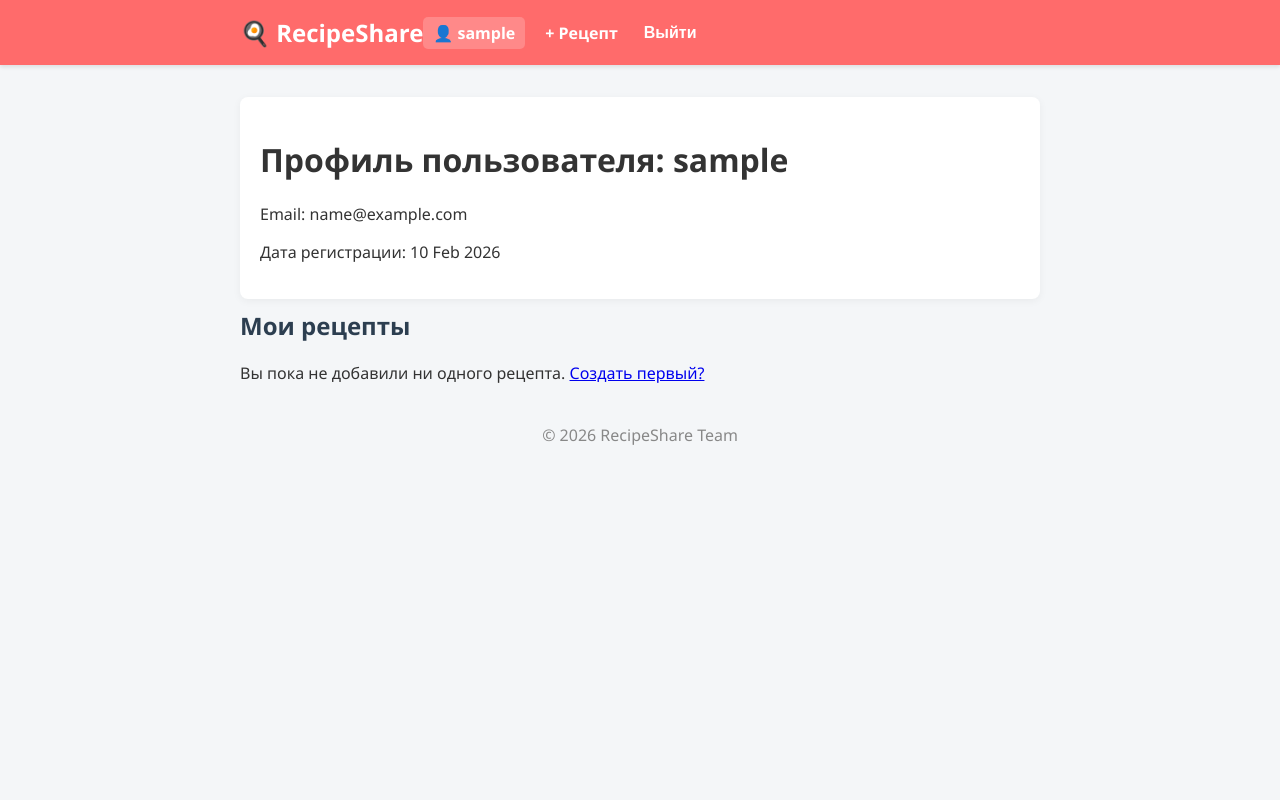
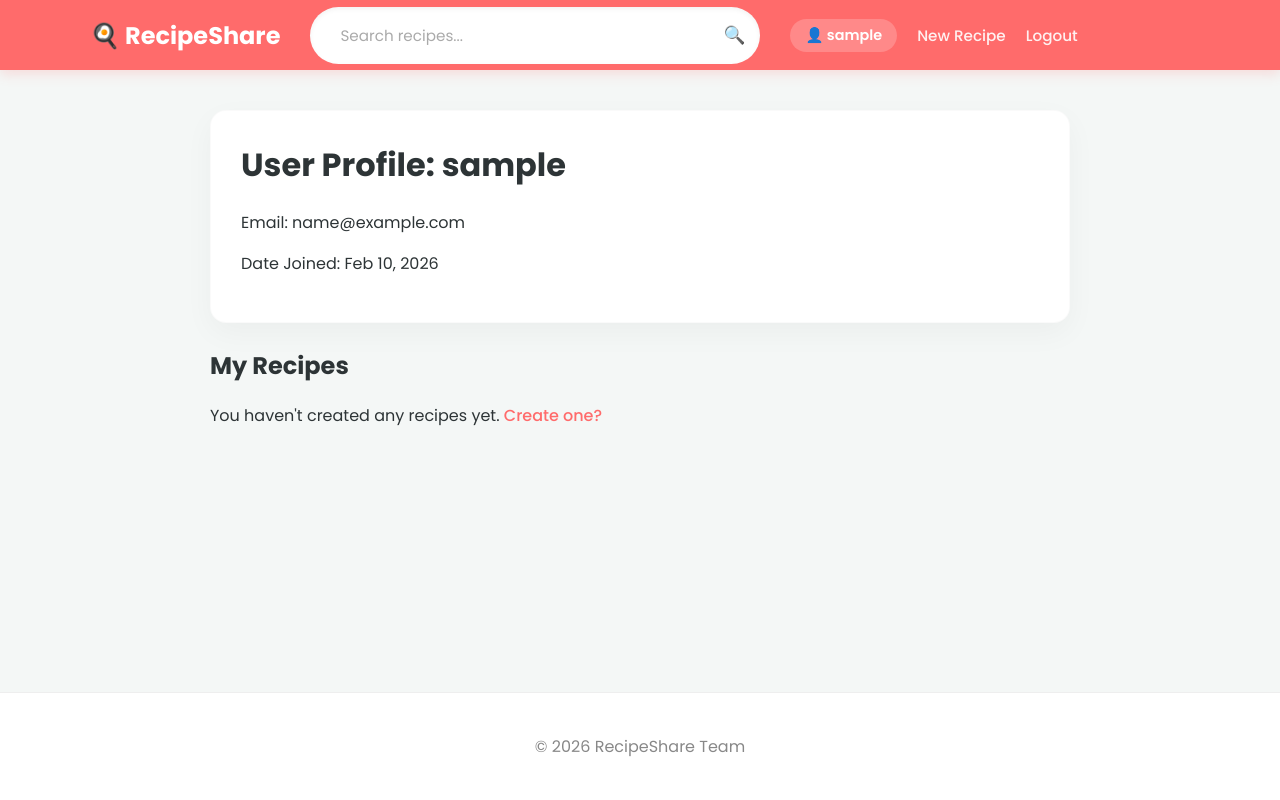
Before and after one commit to unemployment-org/recipesite, a Django app: page /accounts/profile/ in a window 1280 px wide. Run offline with Django 5.2, Linux system fonts and the light colour scheme; the visitor is signed in with stand-in values (Sample User, id 1); data that the repository does not hold is empty.

Commit message:
Final fixes and commit

```diff
--- a/recipes/models.py
+++ b/recipes/models.py
@@ -21,7 +21,7 @@ class Recipe(models.Model):
     # Кто добавил рецепт (если удалим юзера, рецепт останется)
     author = models.ForeignKey(User, on_delete=models.SET_NULL, null=True, blank=True)
     # Простое текстовое поле для тегов (например: "Острое, Быстро")
-    tags = models.CharField(max_length=200, blank=True, help_text="Введите теги через запятую")
+    tags = models.CharField(max_length=200, blank=True, help_text="Enter tags separated by commas")
 
     def __str__(self): return self.title
 
--- a/recipes/static/css/style.css
+++ b/recipes/static/css/style.css
@@ -1,52 +1,204 @@
-body {
-    font-family: 'Segoe UI', Tahoma, Geneva, Verdana, sans-serif;
-    margin: 0;
-    background-color: #f4f6f8;
-    color: #333;
+/* --- Глобальные настройки --- */
+* {
+    box-sizing: border-box;
 }
 
+html, body {
+    height: 100%; /* Важно для прижатия подвала */
+}
+
+body {
+    font-family: 'Poppins', sans-serif;
+    margin: 0;
+    background-color: #f4f7f6;
+    color: #2d3436;
+    /* Магия Flexbox для подвала */
+    display: flex;
+    flex-direction: column;
+    min-height: 100vh;
+}
+
+/* Принудительный шрифт для элементов */
+input, button, textarea, select, a {
+    font-family: 'Poppins', sans-serif;
+}
+
+/* --- Шапка (Navbar) --- */
 .navbar {
     background-color: #ff6b6b;
-    padding: 1rem 0;
-    margin-bottom: 2rem;
-    box-shadow: 0 2px 4px rgba(0,0,0,0.1);
+    height: 70px;
+    display: flex;
+    align-items: center;
+    box-shadow: 0 4px 12px rgba(255, 107, 107, 0.2);
+    padding: 0 20px;
+    flex-shrink: 0; /* Шапка не сжимается */
+}
+
+.navbar .container {
+    width: 100%;
+    max-width: 1100px;
+    margin: 0 auto;
+    display: flex;
+    justify_content: space-between;
+    align-items: center;
 }
 
 .logo {
     color: white;
     font-size: 1.5rem;
-    font-weight: bold;
+    font-weight: 700;
     text-decoration: none;
+    display: flex;
+    align-items: center;
+    gap: 8px;
 }
 
-.container {
-    max-width: 800px;
-    margin: 0 auto;
-    padding: 0 20px;
+/* --- ПОИСК --- */
+.search-form {
+    flex-grow: 1;
+    max-width: 450px;
+    margin: 0 30px;
 }
 
-.recipe-grid {
-    display: grid;
+.search-bar {
+    background: white;
+    border-radius: 50px;
+    padding: 5px 15px;
+    display: flex;
+    align-items: center;
+    width: 100%;
+    box-shadow: inset 0 2px 5px rgba(0,0,0,0.05);
+}
+
+.search-bar input {
+    border: none;
+    background: transparent;
+    color: #333 !important;
+    font-size: 0.95rem;
+    width: 100%;
+    outline: none;
+    padding: 5px 0;
+}
+
+.search-bar input::placeholder {
+    color: #aaa;
+}
+
+.search-bar button {
+    background: none;
+    border: none;
+    font-size: 1.1rem;
+    cursor: pointer;
+    padding: 0 0 0 10px;
+    color: #ff6b6b;
+    display: flex;
+    align-items: center;
+}
+
+/* --- Кнопки справа --- */
+.nav-links {
+    display: flex;
+    align-items: center;
     gap: 20px;
+}
+
+.nav-item {
+    color: white;
+    text-decoration: none;
+    font-weight: 500;
+    font-size: 0.95rem;
+    opacity: 0.9;
+    transition: 0.2s;
+    background: none;
+    border: none;
+    cursor: pointer;
+    padding: 0;
+}
+
+.nav-item:hover {
+    opacity: 1;
+}
+
+.user-btn {
+    background: rgba(255,255,255,0.2);
+    color: white;
+    text-decoration: none;
+    padding: 6px 15px;
+    border-radius: 20px;
+    font-weight: 600;
+    font-size: 0.9rem;
+}
+
+.logout-btn {
+    font-family: 'Poppins', sans-serif;
+    font-size: 0.95rem;
+    font-weight: 500;
+}
+
+/* --- Контент (Самое важное для подвала) --- */
+.container.content {
+    max-width: 900px;
+    margin: 40px auto;
+    width: 100%;
+    padding: 0 20px;
+    /* Этот параметр заставляет контент растягиваться и толкать подвал вниз */
+    flex: 1 0 auto;
 }
 
 .card {
     background: white;
-    border-radius: 8px;
-    box-shadow: 0 2px 8px rgba(0,0,0,0.05);
-    overflow: hidden;
-    padding: 20px;
+    border-radius: 16px;
+    padding: 30px;
+    box-shadow: 0 10px 30px rgba(0,0,0,0.04);
+    margin-bottom: 25px;
+    border: 1px solid rgba(0,0,0,0.02);
 }
 
-.category-tag {
-    background-color: #e9ecef;
-    color: #495057;
-    padding: 4px 8px;
-    border-radius: 4px;
-    font-size: 0.8rem;
-    text-transform: uppercase;
-    font-weight: bold;
+h1, h2, h3 { color: #2d3436; margin-top: 0; }
+a { color: #ff6b6b; text-decoration: none; font-weight: 500;}
+a:hover { color: #e05252; }
+
+/* Формы */
+input[type="text"], input[type="password"], textarea, select {
+    width: 100%;
+    padding: 12px 15px;
+    border: 2px solid #eee;
+    border-radius: 10px;
+    background: #f9f9f9;
+    font-size: 0.95rem;
+    color: #333;
 }
 
-h2 { margin-top: 10px; color: #2c3e50; }
-footer { text-align: center; margin-top: 40px; color: #888; padding-bottom: 20px;}
+.search-bar input[type="text"] {
+    border: none;
+    background: transparent;
+}
+
+input:focus, textarea:focus {
+    border-color: #ff6b6b;
+    background: white;
+    outline: none;
+}
+
+button[type="submit"]:not(.search-bar button):not(.logout-btn) {
+    background-color: #ff6b6b;
+    color: white;
+    border: none;
+    padding: 12px 25px;
+    border-radius: 10px;
+    font-weight: 600;
+    font-size: 1rem;
+    cursor: pointer;
+    width: 100%;
+}
+
+/* --- ПОДВАЛ (Footer) --- */
+footer {
+    text-align: center;
+    padding: 25px;
+    color: #888;
+    background: #fff;
+    border-top: 1px solid #eee;
+    flex-shrink: 0; /* Запрещаем подвалу сжиматься */
+    width: 100%;
+}
--- a/recipes/templates/recipes/base.html
+++ b/recipes/templates/recipes/base.html
@@ -3,49 +3,8 @@
 <head>
     <meta charset="UTF-8">
     <title>RecipeShare</title>
+    <link href="https://fonts.googleapis.com/css2?family=Poppins:wght@400;500;600;700&display=swap" rel="stylesheet">
     <link rel="stylesheet" href="{% static 'css/style.css' %}">
-    <style>
-        /* Исправление меню: Flexbox с явным разделением */
-        .navbar .container {
-            display: flex;
-            justify_content: space-between; /* Раскидывает элементы по краям */
-            align-items: center;
-            width: 100%;
-        }
-
-        /* Блок с кнопками справа */
-        .nav-links {
-            display: flex;
-            align-items: center;
-            gap: 20px; /* Отступ между кнопками */
-        }
-
-        .nav-links a, .nav-links button {
-            color: white;
-            text-decoration: none;
-            font-weight: bold;
-            font-size: 1rem;
-            background: none;
-            border: none;
-            cursor: pointer;
-        }
-
-        .nav-links a:hover, .nav-links button:hover {
-            text-decoration: underline;
-        }
-
-        .user-greeting {
-            color: #ffe3e3;
-            margin-right: 5px;
-        }
-
-        /* Стиль для кнопки профиля */
-        .profile-btn {
-            background-color: rgba(255, 255, 255, 0.2) !important;
-            padding: 5px 10px;
-            border-radius: 5px;
-        }
-    </style>
 </head>
 <body>
 
@@ -53,17 +12,23 @@
         <div class="container">
             <a href="{% url 'home' %}" class="logo">🍳 RecipeShare</a>
 
+            <form action="{% url 'home' %}" method="get" class="search-form">
+                <div class="search-bar">
+                    <input type="text" name="search" placeholder="Search recipes..." value="{{ search_query|default:'' }}">
+                    <button type="submit">🔍</button>
+                </div>
+            </form>
+
             <div class="nav-links">
                 {% if user.is_authenticated %}
-                    <a href="{% url 'profile' %}" class="profile-btn">👤 {{ user.username }}</a>
-                    <a href="{% url 'recipe_create' %}">+ Рецепт</a>
-
-                    <form action="{% url 'logout' %}" method="post" style="display:inline; margin:0;">
+                    <a href="{% url 'profile' %}" class="user-btn">👤 {{ user.username }}</a>
+                    <a href="{% url 'recipe_create' %}" class="nav-item">New Recipe</a>
+                    <form action="{% url 'logout' %}" method="post" style="margin:0; padding:0; display: flex;">
                         {% csrf_token %}
-                        <button type="submit">Выйти</button>
+                        <button type="submit" class="nav-item logout-btn">Logout</button>
                     </form>
                 {% else %}
-                    <a href="{% url 'login' %}">Войти</a>
+                    <a href="{% url 'login' %}" class="nav-item">Login</a>
                 {% endif %}
             </div>
         </div>
--- a/recipes/templates/recipes/profile.html
+++ b/recipes/templates/recipes/profile.html
@@ -2,23 +2,22 @@
 
 {% block content %}
 <div class="card">
-    <h1>Профиль пользователя: {{ user.username }}</h1>
-    <p>Email: {{ user.email|default:"Не указан" }}</p>
-    <p>Дата регистрации: {{ user.date_joined|date:"d M Y" }}</p>
+    <h1>User Profile: {{ user.username }}</h1>
+    <p>Email: {{ user.email|default:"Not specified" }}</p>
+    <p>Date Joined: {{ user.date_joined|date:"M d, Y" }}</p>
 </div>
 
-<h2>Мои рецепты</h2>
+<h2>My Recipes</h2>
 {% if recipes %}
     <div class="recipe-grid">
         {% for recipe in recipes %}
             <div class="card">
                 <h3><a href="{% url 'recipe_detail' recipe.pk %}">{{ recipe.title }}</a></h3>
-                <small>Добавлен: {{ recipe.created_at|date:"d M Y" }}</small>
-                <br>
-                </div>
+                <small>Added: {{ recipe.created_at|date:"M d, Y" }}</small>
+            </div>
         {% endfor %}
     </div>
 {% else %}
-    <p>Вы пока не добавили ни одного рецепта. <a href="{% url 'recipe_create' %}">Создать первый?</a></p>
+    <p>You haven't created any recipes yet. <a href="{% url 'recipe_create' %}">Create one?</a></p>
 {% endif %}
 {% endblock %}
--- a/recipes/views.py
+++ b/recipes/views.py
@@ -2,13 +2,26 @@ from django.shortcuts import render, redirect, get_object_or_404
 from django.contrib.auth.decorators import login_required
 from .models import Recipe
 from .forms import RecipeForm, CommentForm
-
+from django.db.models import Q  # <--- Добавь этот импорт в самом верху!
 
 # Список рецептов
 def recipe_list(request):
-    recipes = Recipe.objects.all().order_by('-created_at')
-    return render(request, 'recipes/recipe_list.html', {'recipes': recipes})
+    search_query = request.GET.get('search', '')  # Получаем текст из строки поиска
 
+    if search_query:
+        # Ищем, где название ИЛИ описание содержит текст
+        recipes = Recipe.objects.filter(
+            Q(title__icontains=search_query) |
+            Q(description__icontains=search_query) |
+            Q(tags__icontains=search_query)
+        ).order_by('-created_at')
+    else:
+        recipes = Recipe.objects.all().order_by('-created_at')
+
+    return render(request, 'recipes/recipe_list.html', {
+        'recipes': recipes,
+        'search_query': search_query  # Передаем обратно, чтобы оставить текст в поле
+    })
 
 # Детальный просмотр рецепта + Комментарии
 def recipe_detail(request, pk):
```
Also changed, not shown: recipes/forms.py (+10 -0 lines), recipes/templates/recipes/recipe_detail.html (+21 -14 lines), recipes/templates/recipes/recipe_form.html (+8 -6 lines), recipes/templates/registration/login.html (+9 -6 lines).
